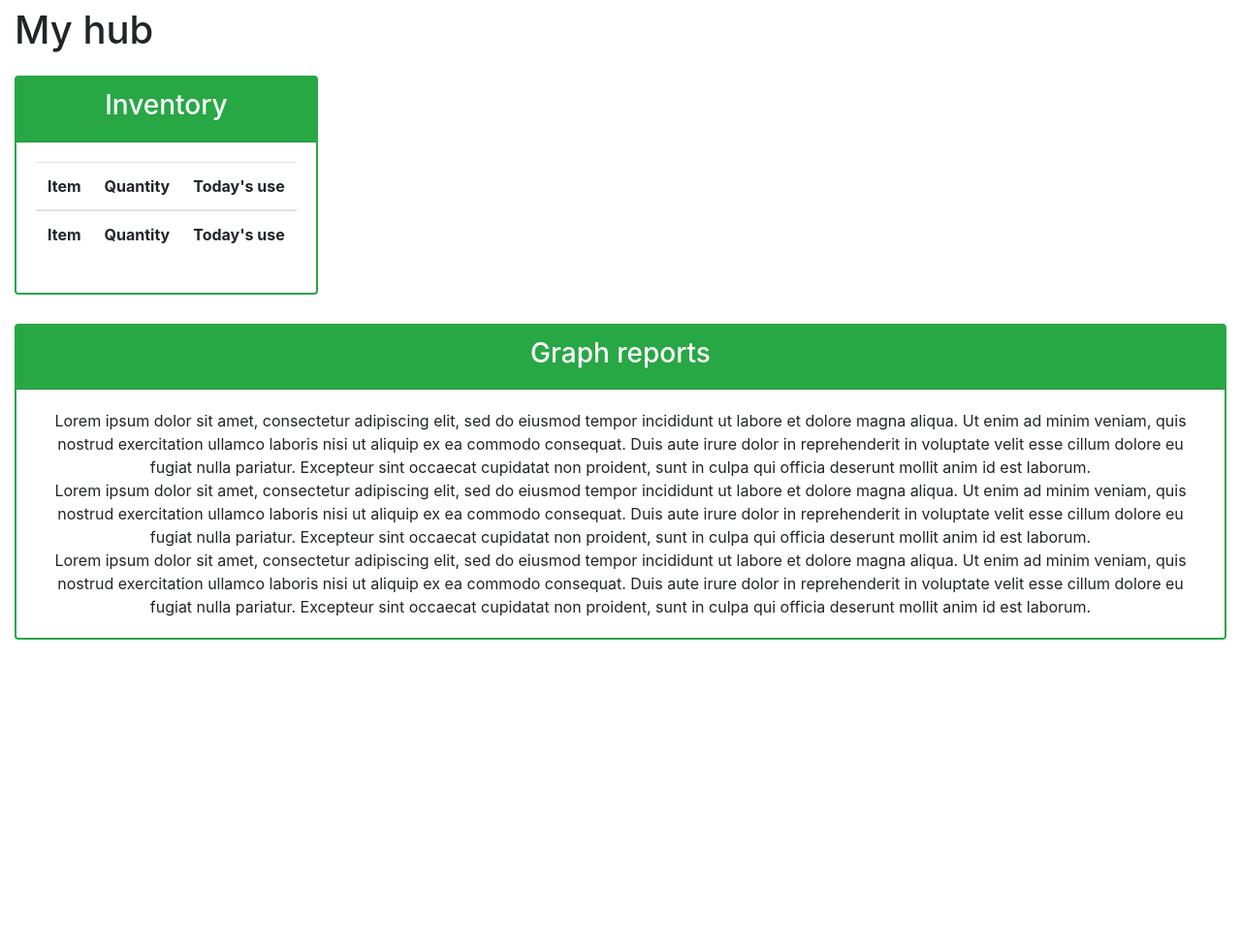
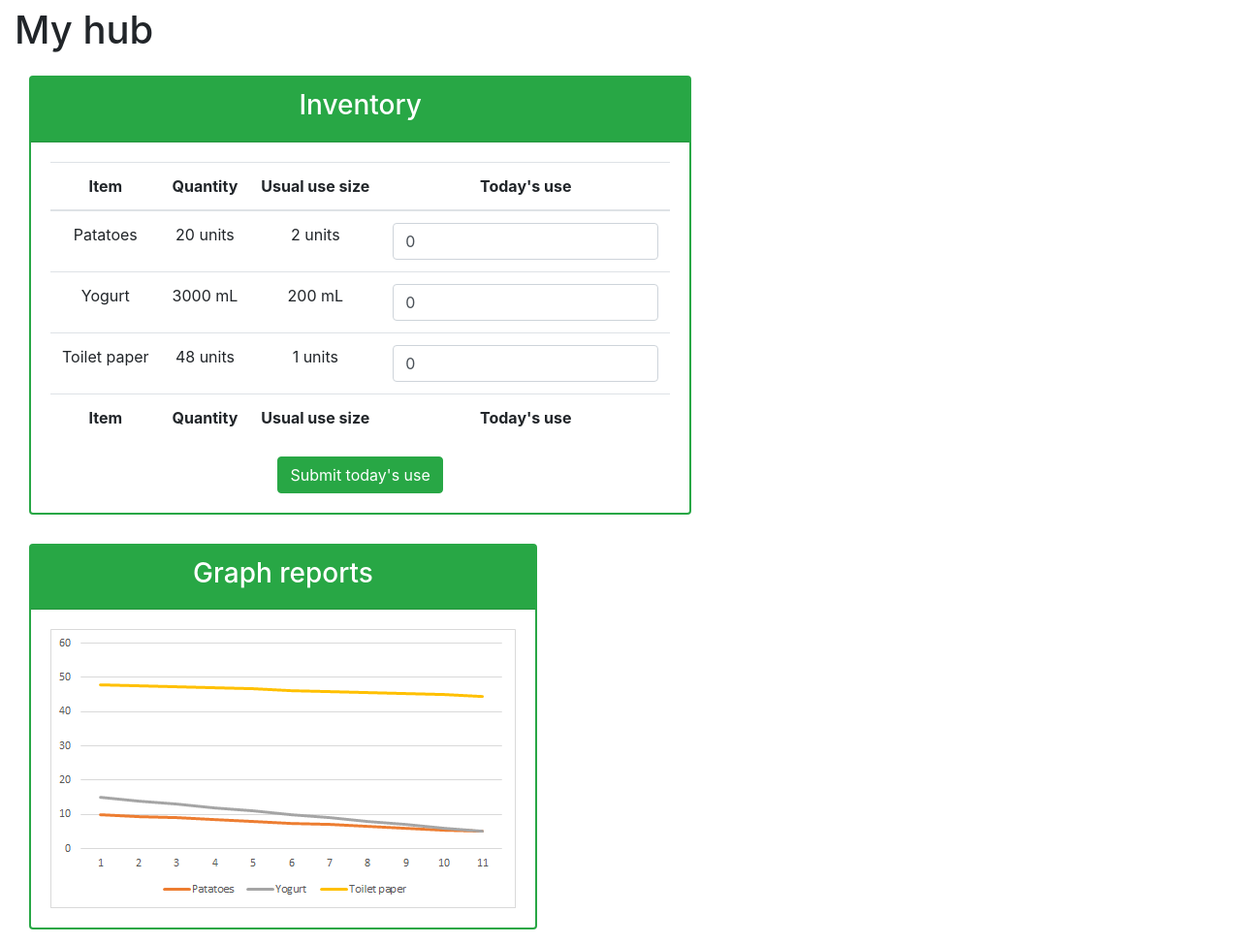
Before and after one commit to wlarok24/csi3540_mtp_RwebApp, a PHP site: page /hub.php in a window 1280 px wide. Shown: the part 58-1032 px from the top of the page at 97% size. Before the commit the page ends 718 px from the top, so only its background shows below. Run offline with PHP 8.4, Linux system fonts and the light colour scheme; lists and menus that the app fills with data are empty.

Commit message:
developpement

```diff
--- a/inst/www/css/home.css
+++ b/inst/www/css/home.css
@@ -16,8 +16,7 @@
 }
 .card {
 	border : 2px solid #28a745;
-	margin-top : 15px;
-	margin-bottom : 15px;
+	margin : 15px;
 }
 .card-header {
 	border-top-left-radius : 0px !important;
--- a/inst/www/hub.php
+++ b/inst/www/hub.php
@@ -16,7 +16,7 @@
 <body>
 <!-- Navigation bar -->
 <nav class="navbar navbar-expand-md bg-success navbar-dark fixed-top">
-	<a class="navbar-brand" href="">Placeholder Title</a>
+	<a class="navbar-brand" href="index.php">Placeholder Title</a>
 	<button class="navbar-toggler navbar-toggler-right" type="button" data-toggle="collapse" data-target="#navbarSupportedContent" aria-controls="navbarSupportedContent" aria-expanded="false" aria-label="Toggle navigation">
 		<span class="navbar-toggler-icon"></span>
 	</button>
@@ -35,23 +35,23 @@
 			<a class="nav-link disabled whiteText for-non-collapsed" href="#" id="nav_or">or</a>
 		  </li>
 		  <li class="nav-item signed-out">
-			<a class="nav-link btn btn-success whiteText" href="signup.html">Sign up</a>
+			<a class="nav-link btn btn-success whiteText" href="signup.php">Sign up</a>
 		  </li>
 		  <li class="nav-item dropdown signed-in for-non-collapsed">
 			<a class="nav-link dropdown-toggle btn btn-success whiteText" href="#" id="navbarDropdownMenuLink" data-toggle="dropdown" aria-haspopup="true" aria-expanded="false">
 			  My account
 			</a>
 			<div class="dropdown-menu dropdown-menu-right" aria-labelledby="navbarDropdownMenuLink">
-			  <!--<a class="dropdown-item" href="hub.html">My hub</a>-->
-			  <a class="dropdown-item" href="settings.html">My Settings</a>
+			  <!--<a class="dropdown-item" href="hub.php">My hub</a>-->
+			  <a class="dropdown-item" href="settings.php">My Settings</a>
 			  <button type="button" class="dropdown-item btn btn-success" >Sign out</button>
 			</div>
 		  </li>
 		  <!--<li class="nav-item signed-in for-collapsed">
-			<a class="nav-link btn btn-success whiteText" href="hub.html">My hub</a>
+			<a class="nav-link btn btn-success whiteText" href="hub.php">My hub</a>
 		  </li>-->
 		  <li class="nav-item signed-in for-collapsed">
-			<a class="nav-link btn btn-success whiteText" href="settings.html">My Settings</a>
+			<a class="nav-link btn btn-success whiteText" href="settings.php">My Settings</a>
 		  </li>
 		  <li class="nav-item signed-in for-collapsed">
 			<a class="nav-link btn btn-success whiteText" href="#">Sign out</a>
@@ -99,19 +99,27 @@
 				<h3 class="whiteText" id="inventory">Inventory</h3>
 			</div>
 			<div class="card-body">
-				<table class="table">
+				<form action="" method="post"><table class="table">
 					<thead><tr>
 						<th>Item</th>
 						<th>Quantity</th>
+						<th>Usual use size</th>
 						<th>Today's use</th>
 					</tr></thead>
-					<tbody></tbody>
+					<tbody>
+					<tr><td>Patatoes</td><td>20 units</td><td>2 units</td><td><input type="number" class="form-control" id="Patatoes" name="Patatoes" value=0 required></td></tr>
+					<tr><td>Yogurt</td><td>3000 mL</td><td>200 mL</td><td><input type="number" class="form-control" id="Yogurt" name="Yogurt" value=0 required></td></tr>
+					<tr><td>Toilet paper</td><td>48 units</td><td>1 units</td><td><input type="number" class="form-control" id="Toilet_paper" name="Toilet_paper" value=0 required></td></tr>
+					</tbody>
 					<tfoot><tr>
 						<th>Item</th>
 						<th>Quantity</th>
+						<th>Usual use size</th>
 						<th>Today's use</th>
 					</tr></tfoot>
 				</table>
+				<button type="submit" class="btn btn-success" name='submit_use'>Submit today's use</button>
+				</form>
 			</div>
 		</div>
 	</div>
@@ -121,11 +129,7 @@
 				<h3 class="whiteText" id="graph">Graph reports</h3>
 			</div>
 			<div class="card-body">
-				<p class="card-text">
-					Lorem ipsum dolor sit amet, consectetur adipiscing elit, sed do eiusmod tempor incididunt ut labore et dolore magna aliqua. Ut enim ad minim veniam, quis nostrud exercitation ullamco laboris nisi ut aliquip ex ea commodo consequat. Duis aute irure dolor in reprehenderit in voluptate velit esse cillum dolore eu fugiat nulla pariatur. Excepteur sint occaecat cupidatat non proident, sunt in culpa qui officia deserunt mollit anim id est laborum.
-					<br>Lorem ipsum dolor sit amet, consectetur adipiscing elit, sed do eiusmod tempor incididunt ut labore et dolore magna aliqua. Ut enim ad minim veniam, quis nostrud exercitation ullamco laboris nisi ut aliquip ex ea commodo consequat. Duis aute irure dolor in reprehenderit in voluptate velit esse cillum dolore eu fugiat nulla pariatur. Excepteur sint occaecat cupidatat non proident, sunt in culpa qui officia deserunt mollit anim id est laborum.
-					<br>Lorem ipsum dolor sit amet, consectetur adipiscing elit, sed do eiusmod tempor incididunt ut labore et dolore magna aliqua. Ut enim ad minim veniam, quis nostrud exercitation ullamco laboris nisi ut aliquip ex ea commodo consequat. Duis aute irure dolor in reprehenderit in voluptate velit esse cillum dolore eu fugiat nulla pariatur. Excepteur sint occaecat cupidatat non proident, sunt in culpa qui officia deserunt mollit anim id est laborum.
-				</p>
+				<img src="graph_mockups.png" />
 			</div>
 		</div>
 	</div>
--- a/inst/www/settings.php
+++ b/inst/www/settings.php
@@ -15,7 +15,7 @@
 <body>
 <!-- Navigation bar -->
 <nav class="navbar navbar-expand-md bg-success navbar-dark">
-	<a class="navbar-brand" href="">Placeholder Title</a>
+	<a class="navbar-brand" href="index.php">Placeholder Title</a>
 	<button class="navbar-toggler navbar-toggler-right" type="button" data-toggle="collapse" data-target="#navbarSupportedContent" aria-controls="navbarSupportedContent" aria-expanded="false" aria-label="Toggle navigation">
 		<span class="navbar-toggler-icon"></span>
 	</button>
--- a/inst/www/signup.php
+++ b/inst/www/signup.php
@@ -16,7 +16,7 @@
 <body>
 <!-- Navigation bar -->
 <nav class="navbar navbar-expand-md bg-success navbar-dark">
-	<a class="navbar-brand" href="">Placeholder Title</a>
+	<a class="navbar-brand" href="index.php">Placeholder Title</a>
 	<!-- The user is signing up and shouldn't see the rest of the nav bar -->
 	<!--<button class="navbar-toggler navbar-toggler-right" type="button" data-toggle="collapse" data-target="#navbarSupportedContent" aria-controls="navbarSupportedContent" aria-expanded="false" aria-label="Toggle navigation">
 		<span class="navbar-toggler-icon"></span>
```
Also changed, not shown: inst/www/graph_mockups.png (added).
